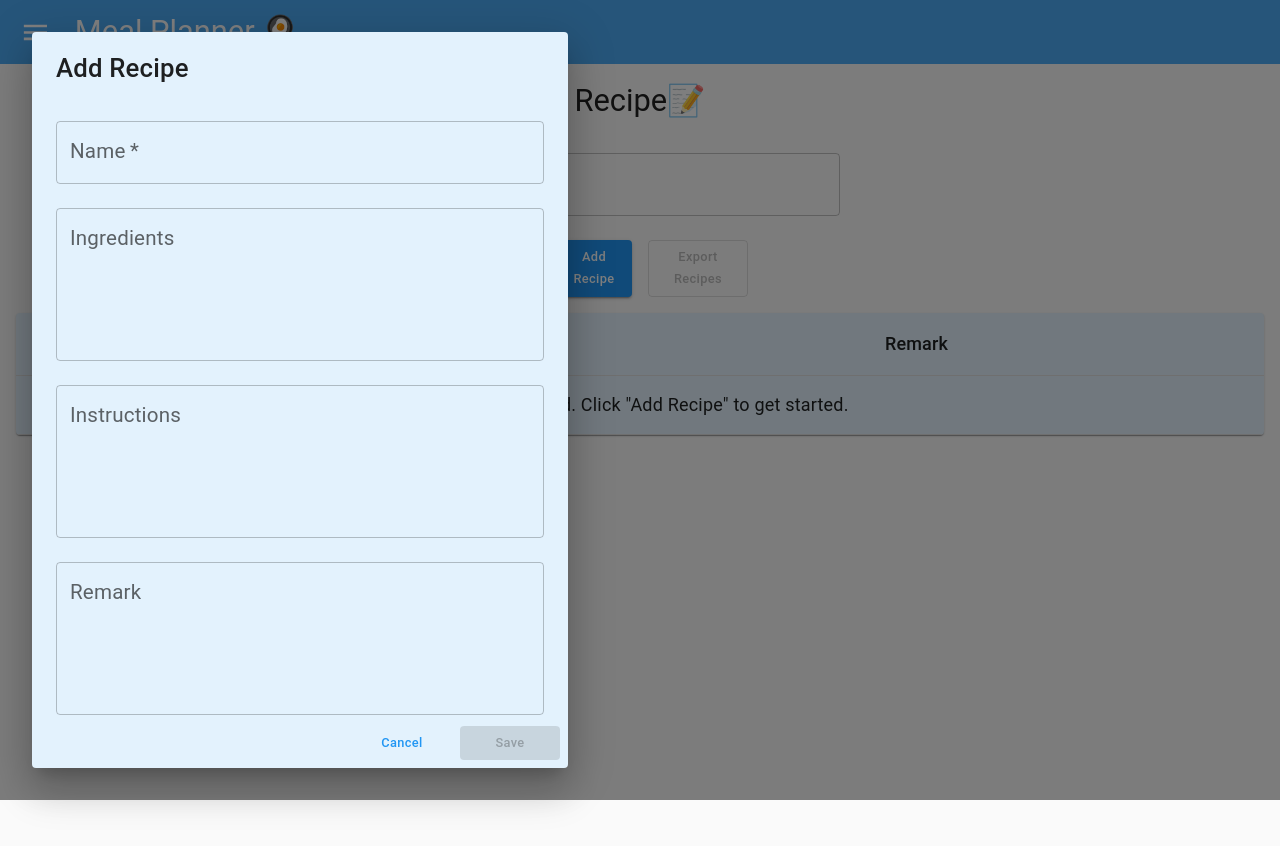
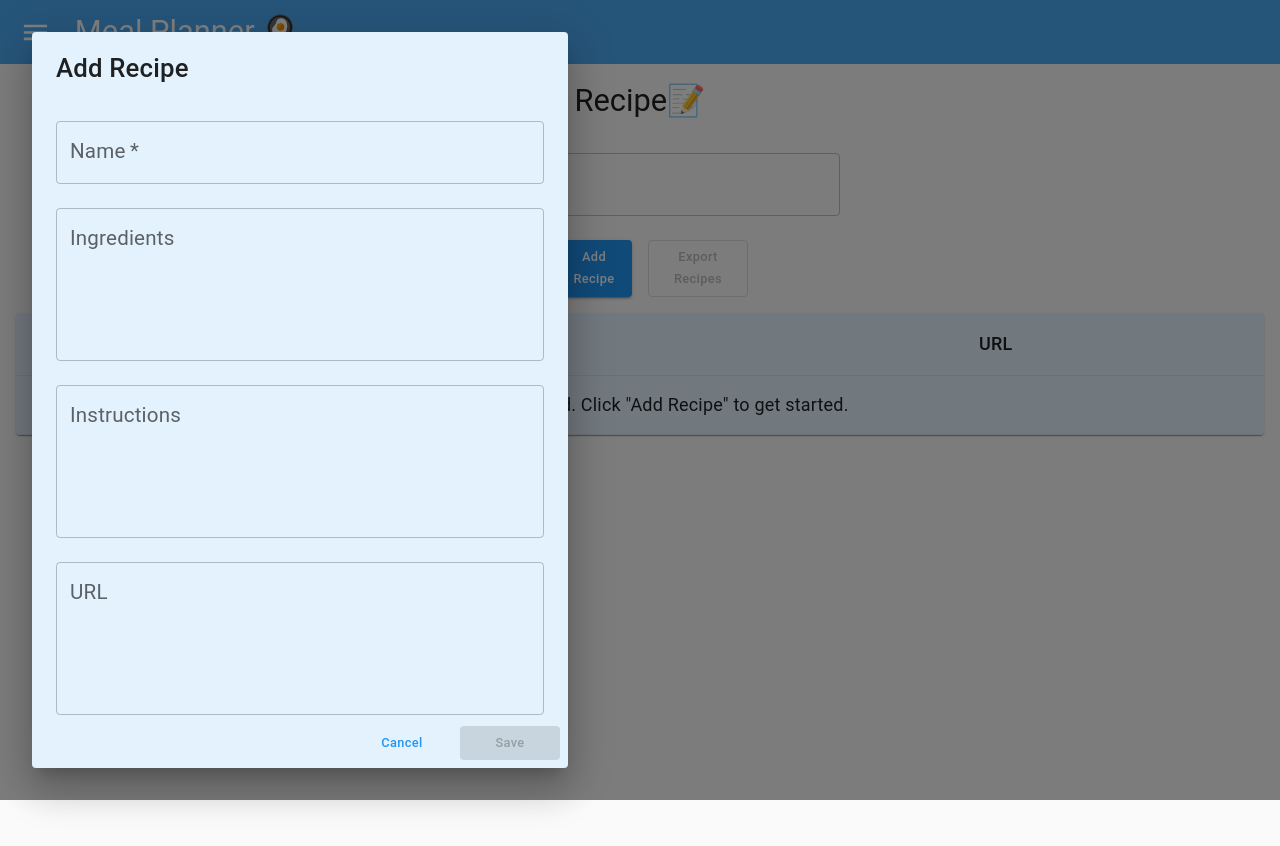
Before and after one commit to justinchanxd/meal-planner-app, a React (Create React App) app: page /meal-planner-app/recipe in a window 1280 px wide. Both pictures are taken after typing "Sample" into the empty fields and a click on the button "Add Recipe". Shown: the top 846 px of the page. Built offline with nearby package versions, Linux system fonts and the light colour scheme.

Commit message:
add URL, subpage redirect, remove cross-env NODE_OPTIONS=--openssl-legacy-provider

```diff
--- a/package.json
+++ b/package.json
@@ -5,8 +5,8 @@
   "homepage": "https://justinchanxd.github.io/meal-planner-app/",
   "main": "src/index.js",
   "scripts": {
-    "start": "cross-env NODE_OPTIONS=--openssl-legacy-provider react-scripts start",
-    "build": "cross-env NODE_OPTIONS=--openssl-legacy-provider react-scripts build",
+    "start": "react-scripts start",
+    "build": "react-scripts build",
     "test": "react-scripts test",
     "eject": "react-scripts eject",
     "deploy": "gh-pages -d build"
--- a/public/index.html
+++ b/public/index.html
@@ -4,6 +4,27 @@
     <meta charset="UTF-8">
     <meta name="viewport" content="width=device-width, initial-scale=1.0">
     <title>Meal Planner App</title>
+    <script type="text/javascript">
+      // Single Page Apps for GitHub Pages
+      // https://github.com/rafgraph/spa-github-pages
+      // This script checks to see if a redirect is present in the query string,
+      // converts it back to the correct url and adds it to the
+      // browser's history using window.history.replaceState(...),
+      // which won't cause the browser to attempt to load the new url.
+      // When the single page app is loaded further down in this file,
+      // the correct url will be waiting in the browser's history for
+      // the single page app to route accordingly.
+      (function(l) {
+        if (l.search[1] === '/' ) {
+          var decoded = l.search.slice(1).split('&').map(function(s) {
+            return s.replace(/~and~/g, '&')
+          }).join('?');
+          window.history.replaceState(null, null,
+            l.pathname.slice(0, -1) + decoded + l.hash
+          );
+        }
+      }(window.location))
+    </script>
 </head>
 <body>
     <div id="root"></div>
--- a/src/components/RecipeManagement.js
+++ b/src/components/RecipeManagement.js
@@ -32,7 +32,7 @@
   const [recipes, setRecipes] = useState([]);
   const [dialogOpen, setDialogOpen] = useState(false);
   const [dialogMode, setDialogMode] = useState("add"); // 'add' or 'edit'
-  const [currentRecipe, setCurrentRecipe] = useState({ name: "", ingredients: "", instructions: "", remark: "" });
+  const [currentRecipe, setCurrentRecipe] = useState({ name: "", ingredients: "", instructions: "", url: "", remark: "" });
   const fileInputRef = useRef(null);
   const [searchTerm, setSearchTerm] = useState("");
 
@@ -61,8 +61,16 @@
       header: "Ingredients",
     },
     {
-      accessorKey: "remark",
-      header: "Remark",
+      accessorKey: "url",
+      header: "URL",
+      cell: ({ getValue }) => {
+        const value = getValue();
+        return value ? (
+          <a href={value} target="_blank" rel="noopener noreferrer">
+            Click
+          </a>
+        ) : "";
+      },
     },
   ];
 
@@ -92,7 +100,7 @@
 
   const handleAdd = () => {
     setDialogMode("add");
-    setCurrentRecipe({ name: "", ingredients: "", instructions: "", remark: "" });
+    setCurrentRecipe({ name: "", ingredients: "", instructions: "", url: "", remark: "" });
     setDialogOpen(true);
   };
 
@@ -256,6 +264,14 @@
             rows={4}
           />
           <TextField
+            label="URL"
+            value={currentRecipe.url}
+            onChange={(e) => setCurrentRecipe({ ...currentRecipe, url: e.target.value })}
+            className="textField"
+            multiline
+            rows={4}
+          />
+          <TextField
             label="Remark"
             value={currentRecipe.remark}
             onChange={(e) => setCurrentRecipe({ ...currentRecipe, remark: e.target.value })}
```
Also changed, not shown: public/404.html (added, +36 -0 lines), 1 other file (tests, documents, lock files or other folders).
